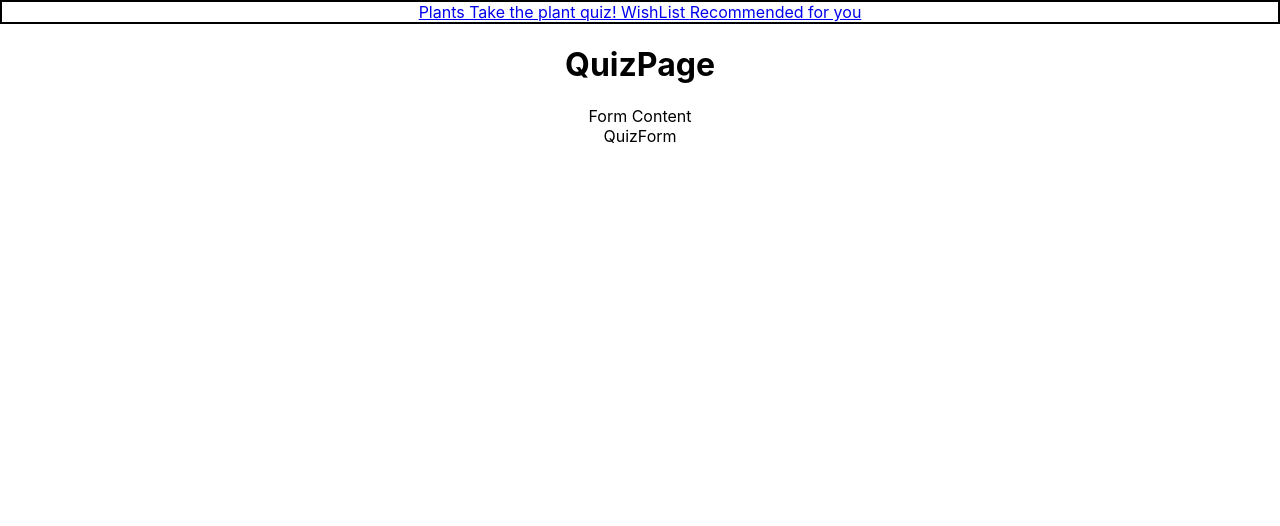
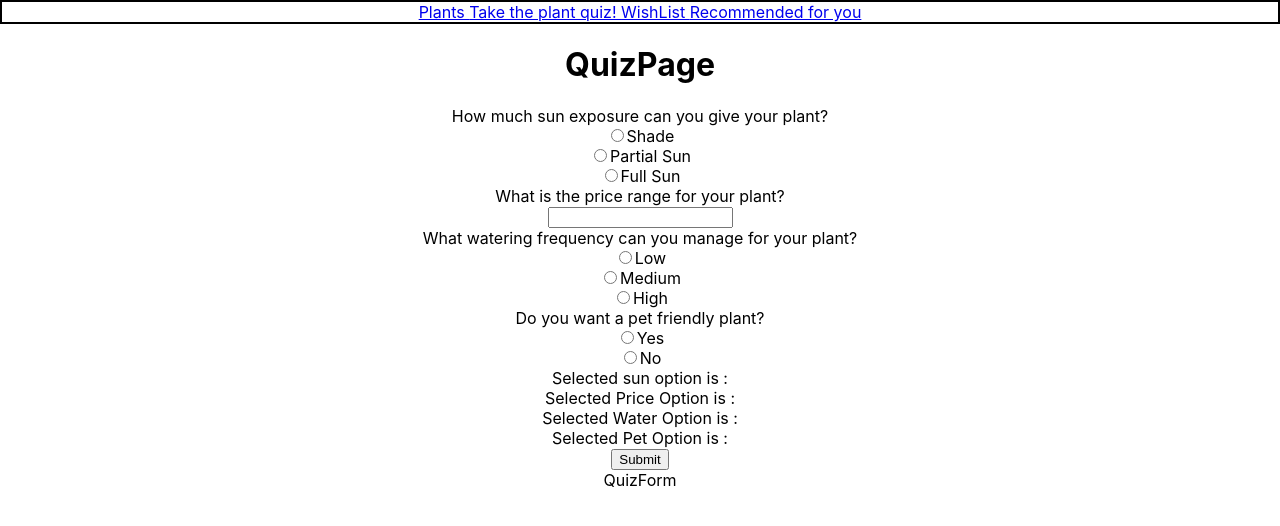
Before and after one commit to robertkoszegi/plantify, a React (Create React App) app: page /quiz in a window 1280 px wide. Shown: the top 526 px of the page. Built offline with nearby package versions, Linux system fonts and the light colour scheme.

Commit message:
adding quizForm state

```diff
--- a/server.js
+++ b/server.js
@@ -14,7 +14,7 @@ app.use(express.json());
 
 // Configure both serve-favicon & static middlewares
 // to serve from the production 'build' folder
-app.use(favicon(path.join(__dirname, 'build', 'favicon.ico')));
+// app.use(favicon(path.join(__dirname, 'build', 'favicon.ico')));
 app.use(express.static(path.join(__dirname, 'build')));
 
 
--- a/src/components/QuizForm/QuizForm.jsx
+++ b/src/components/QuizForm/QuizForm.jsx
@@ -1,26 +1,368 @@
-import { Component } from 'react';
+// import { Component } from 'react';
 
 
-class QuizForm extends Component {
-    state = {
+// class QuizForm extends Component {
+//     state = {
 
-    }
+//     }
 
-    handleChange = (evt) => {
+//     handleChange = (evt) => {
 
-    };
+//     };
 
-    handleSubmit = async (evt) => {
+//     handleSubmit = async (evt) => {
 
-    };
+//     };
 
-    render() {
-        return(
-            <div className="form-container" >
-                Form Content
-            </div>
-        )
-    }
-}
+//     render() {
+//         return(
+//             <div className="form-container" >
+//                 Form Content
+//             </div>
+//         )
+//     }
+// }
 
-export default QuizForm
+// export default QuizForm
+
+
+// ---------------------------------- old code below
+
+// import React, { Component } from "react";
+
+// class QuizForm extends Component {
+//   constructor() {
+//     super();
+//     this.state = {
+//       sun: "",
+//       price: "",
+//       water: "",
+//     };
+//     this.onValueChange = this.onValueChange.bind(this);
+//     this.formSubmit = this.formSubmit.bind(this);
+//   }
+
+//   onValueChange(event) {
+//     this.setState({
+//       selectedOption: event.target.value,
+//       selectedOption2: event.target.value
+//     });
+//   }
+
+//   formSubmit(event) {
+//     event.preventDefault();
+//     console.log(this.state.selectedOption)
+//   }
+
+//   render() {
+//     return (
+//       <form onSubmit={this.formSubmit}>
+//       <span>How much sun exposure can you give your plant?</span>
+//         <div className="radio">
+//           <label>
+//             <input name="sun"
+//               type="radio"
+//               value="Shade"
+//               checked={this.state.selectedOption === "Shade"}
+//               onChange={this.onValueChange}
+//             />
+//             Shade
+//           </label>
+//         </div>
+//         <div className="radio">
+//           <label>
+//             <input name="sun"
+//               type="radio"
+//               value="Partial Sun"
+//               checked={this.state.selectedOption === "Partial Sun"}
+//               onChange={this.onValueChange}
+//             />
+//             Partial Sun
+//           </label>
+//         </div>
+
+//         <div className="radio">
+//         <label>
+//             <input name="sun"
+//               type="radio"
+//               value="Full Sun"
+//               checked={this.state.selectedOption === "Full Sun"}
+//               onChange={this.onValueChange}
+//             />
+//             Full Sun
+//           </label>
+//         </div>
+//         <span>What is the price range for your plant?</span>
+//         <div className="radio">
+//           <label>
+//             <input name="price"
+//               type="radio"
+//               value="$0-20"
+//               checked={this.state.selectedOption2 === "0-20"}
+//               onChange={this.onValueChange}
+//             />
+//             $0 - $20
+//           </label>
+//         </div>
+//         <div className="radio">
+//           <label>
+//             <input name="price"
+//               type="radio"
+//               value="$20-40"
+//               checked={this.state.selectedOption2 === "$21-40"}
+//               onChange={this.onValueChange}
+//             />
+//             $20 - $40
+//           </label>
+//         </div>
+
+//         <div className="radio">
+//         <label>
+//             <input name="price"
+//               type="radio"
+//               value="$40 and above"
+//               checked={this.state.selectedOption2 === "$40 and above"}
+//               onChange={this.onValueChange}
+//             />
+//             $40 and above
+//           </label>
+//         </div>
+
+//         <span>What watering frequency can you manage for your plant?</span>
+//         <div className="radio">
+//           <label>
+//             <input name="water"
+//               type="radio"
+//               value="Low"
+//               checked={this.state.selectedOption2 === "Low"}
+//               onChange={this.onValueChange}
+//             />
+//             Low
+//           </label>
+//         </div>
+//         <div className="radio">
+//           <label>
+//             <input name="water"
+//               type="radio"
+//               value="Medium"
+//               checked={this.state.selectedOption2 === "Medium"}
+//               onChange={this.onValueChange}
+//             />
+//             Medium
+//           </label>
+//         </div>
+
+//         <div className="radio">
+//         <label>
+//             <input name="water"
+//               type="radio"
+//               value="High"
+//               checked={this.state.selectedOption2 === "High"}
+//               onChange={this.onValueChange}
+//             />
+//             High
+//           </label>
+//         </div>
+
+//         <div>
+//           Selected sun option is : {this.state.selectedOption}
+//           <br />
+//           Selected Price Option is :  {this.state.selectedOption2}
+//         </div>
+//         <button className="btn btn-default" type="submit">
+//           Submit
+//         </button>
+//       </form>
+//     );
+//   }
+// }
+
+// export default QuizForm;
+
+
+
+
+// ---------------------------------- new code
+
+import React, { Component } from "react";
+
+function QuizForm(){
+
+    const [state, setState] = React.useState({
+        sun: "",
+        price: "",
+        water: "",
+        pet: "",
+      })
+
+      function handleChange(evt) {
+        const value = evt.target.value;
+        setState({
+          ...state,
+          [evt.target.name]: value
+        });
+      }
+
+    return (
+      <form>
+      <span>How much sun exposure can you give your plant?</span>
+        <div className="radio">
+          <label>
+            <input
+              name="sun"
+              type="radio"
+              value="Shade"
+              checked={state.sun === "Shade"}
+              onChange={handleChange}
+            />
+            Shade
+          </label>
+        </div>
+        <div className="radio">
+          <label>
+            <input name="sun"
+              type="radio"
+              value="Partial Sun"
+              checked={state.sun === "Partial Sun"}
+              onChange={handleChange}
+            />
+            Partial Sun
+          </label>
+        </div>
+
+        <div className="radio">
+        <label>
+            <input name="sun"
+              type="radio"
+              value="Full Sun"
+              checked={state.sun === "Full Sun"}
+              onChange={handleChange}
+            />
+            Full Sun
+          </label>
+        </div>
+        <span>What is the price range for your plant?</span>
+        {/* <div className="radio">
+          <label>
+            <input name="price"
+              type="radio"
+              value="$0-20"
+              checked={state.price === "$0-20"}
+              onChange={handleChange}
+            />
+            $0 - $20
+          </label>
+        </div>
+        <div className="radio">
+          <label>
+            <input name="price"
+              type="radio"
+              value="$21-40"
+              checked={state.price === "$21-40"}
+              onChange={handleChange}
+            />
+            $20 - $40
+          </label>
+        </div>
+
+        <div className="radio">
+        <label>
+            <input name="price"
+              type="radio"
+              value="$40 and above"
+              checked={state.price === "$40 and above"}
+              onChange={handleChange}
+            />
+            $40 and above
+          </label>
+        </div> */}
+        <div className="radio">
+          <label>
+            <input
+              name="price"
+              type="text"
+              value={state.price}
+              onChange={handleChange}
+            />
+          </label>
+        </div>
+
+
+        <span>What watering frequency can you manage for your plant?</span>
+        <div className="radio">
+          <label>
+            <input name="water"
+              type="radio"
+              value="Low"
+              checked={state.water === "Low"}
+              onChange={handleChange}
+            />
+            Low
+          </label>
+        </div>
+        <div className="radio">
+          <label>
+            <input name="water"
+              type="radio"
+              value="Medium"
+              checked={state.water === "Medium"}
+              onChange={handleChange}
+            />
+            Medium
+          </label>
+        </div>
+
+        <div className="radio">
+        <label>
+            <input name="water"
+              type="radio"
+              value="High"
+              checked={state.water === "High"}
+              onChange={handleChange}
+            />
+            High
+          </label>
+        </div>
+
+        <span>Do you want a pet friendly plant?</span>
+        <div className="radio">
+          <label>
+            <input name="pet"
+              type="radio"
+              value="true"
+              checked={state.pet === "true"}
+              onChange={handleChange}
+            />
+            Yes
+          </label>
+        </div>
+        <div className="radio">
+          <label>
+            <input name="pet"
+              type="radio"
+              value="false"
+              checked={state.pet === "false"}
+              onChange={handleChange}
+            />
+            No
+          </label>
+        </div>
+
+        <div>
+          Selected sun option is : {state.sun}
+          <br />
+          Selected Price Option is :  {state.price}
+          <br />
+          Selected Water Option is :  {state.water}
+          <br />
+          Selected Pet Option is :  {state.pet}
+        </div>
+        <button className="btn btn-default" type="submit">
+          Submit
+        </button>
+      </form>
+    );
+  }
+
+
+export default QuizForm;
```
Also changed, not shown: 1 other file (tests, documents, lock files or other folders).
